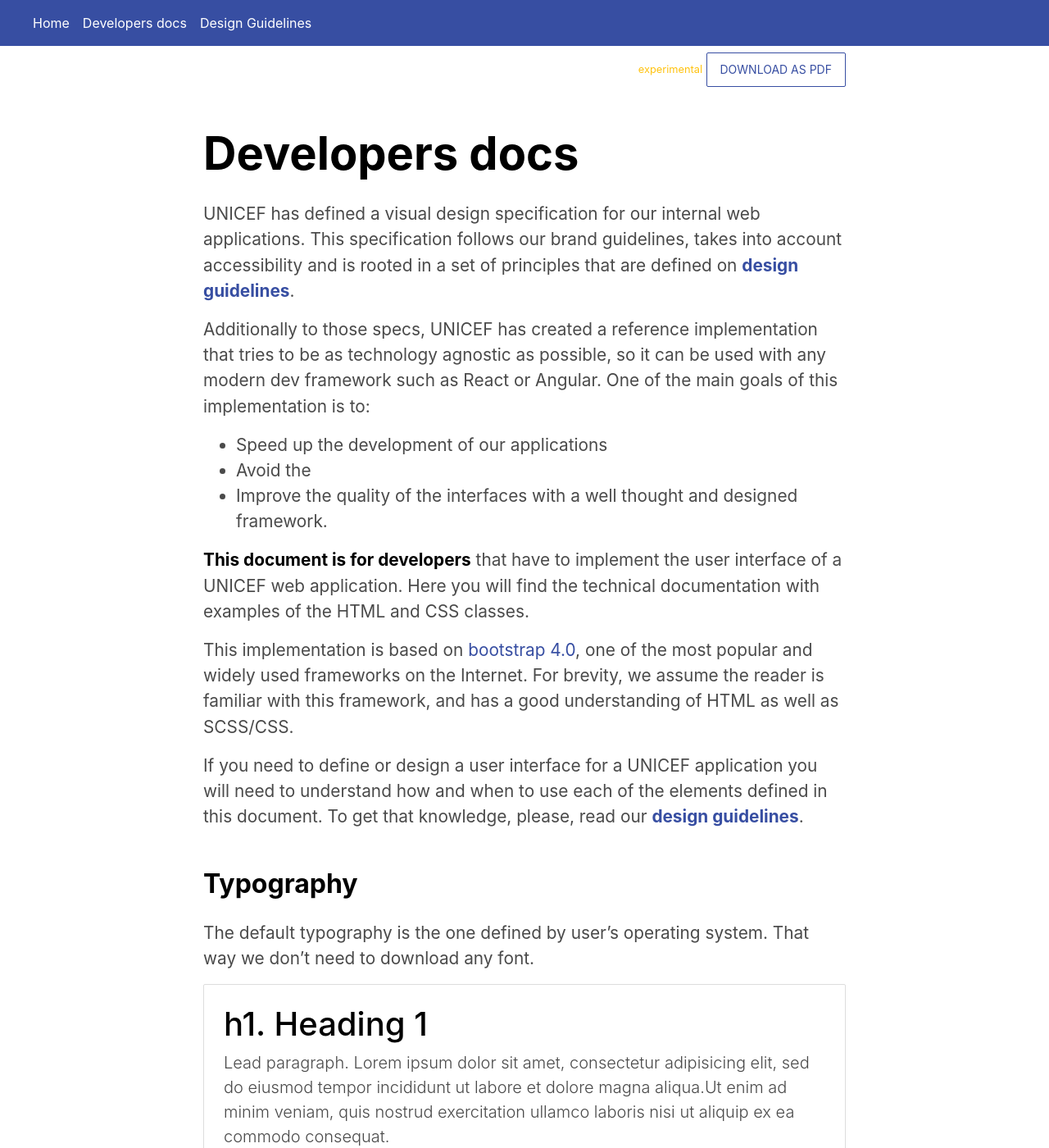
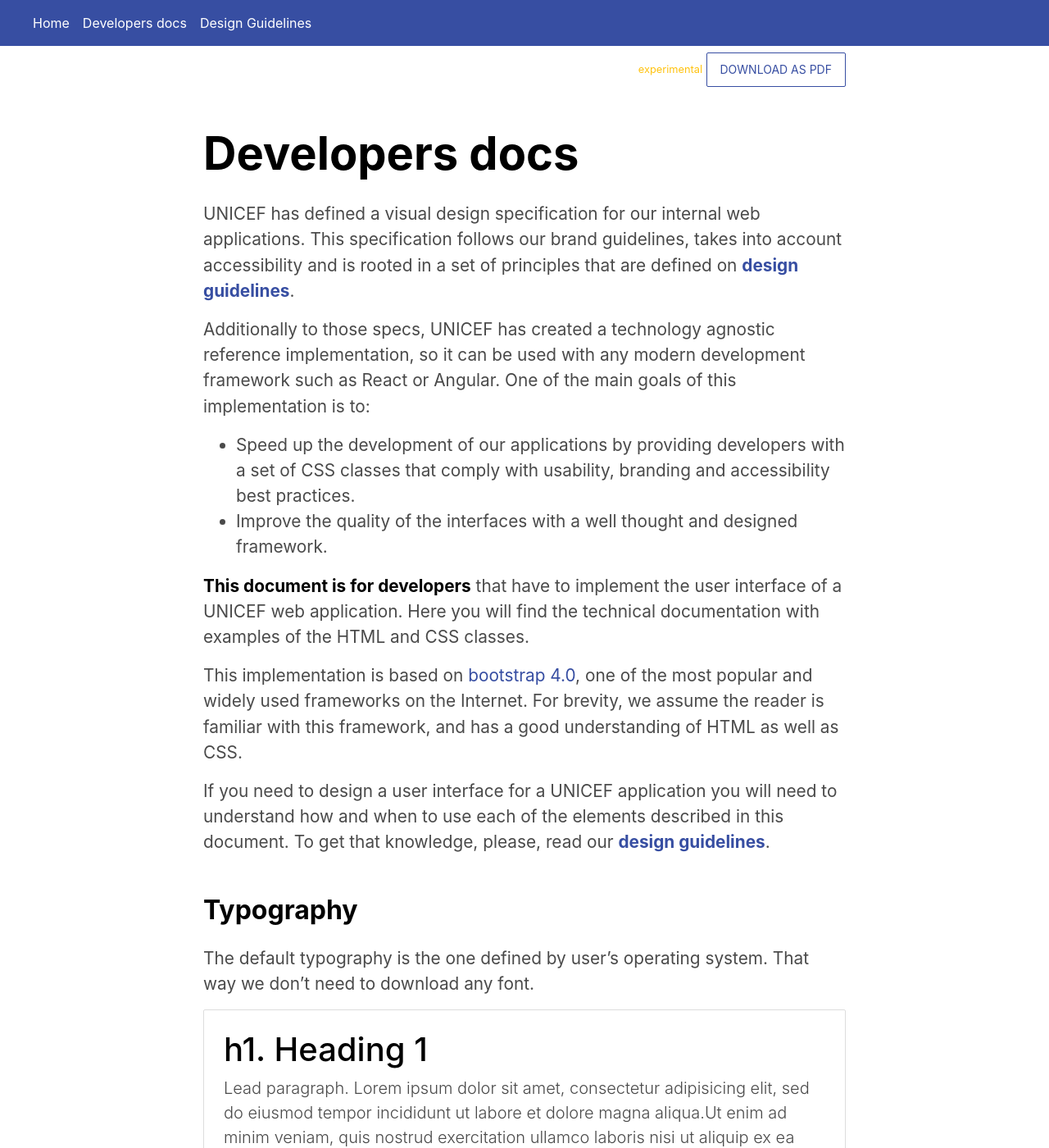
Before and after one commit to unicef/design-system, a Jekyll site: the page built from developer-docs.md, in a window 1280 px wide and 1400 px high. Shown: the whole window at 82% size. Built offline with Jekyll 4.4.1, drawn with Linux system fonts in a browser that asks for light colours.

Commit message:
slightly improved developer docs

```diff
--- a/developer-docs.md
+++ b/developer-docs.md
@@ -10,19 +10,28 @@
 account accessibility and is rooted in a set of principles that are defined on
 __[design guidelines](guidelines)__.
 
-Additionally to those specs, UNICEF has created a reference implementation that tries to be as technology agnostic as possible, so it can be used with any modern dev framework such as React or Angular. One of the main goals of this implementation is to:
-- Speed up the development of our applications
-- Avoid the
+Additionally to those specs, UNICEF has created a technology agnostic reference
+implementation, so it can be used with any modern development framework such
+as React or Angular. One of the main goals of this implementation is to:
+- Speed up the development of our applications by providing developers with a
+  set of CSS classes that comply with usability, branding and accessibility best
+  practices.
 - Improve the quality of the interfaces with a well thought and designed framework.
 
 **This document is for developers** that have to implement the user
-interface of a UNICEF web application. Here you will find the technical documentation with examples of the HTML and CSS classes.
+interface of a UNICEF web application. Here you will find the technical
+documentation with examples of the HTML and CSS classes.
 
 
-This implementation is based on [bootstrap 4.0](https;//getbootstrap.com), one of the most popular and widely used frameworks on the Internet. For brevity, we assume the reader is familiar with this framework, and has a good understanding of HTML as well as SCSS/CSS.
+This implementation is based on [bootstrap 4.0](https;//getbootstrap.com),
+one of the most popular and widely used frameworks on the Internet. For brevity,
+we assume the reader is familiar with this framework, and has a good
+understanding of HTML as well as CSS.
 
-If you need to define or design a user interface for a UNICEF application you will need to
-understand how and when to use each of the elements defined in this document. To get that knowledge, please, read our __[design guidelines](guidelines)__.
+If you need to design a user interface for a UNICEF
+application you will need to understand how and when to use each of the
+elements described in this document. To get that knowledge,
+please, read our __[design guidelines](guidelines)__.
 
 <!--
 
```
